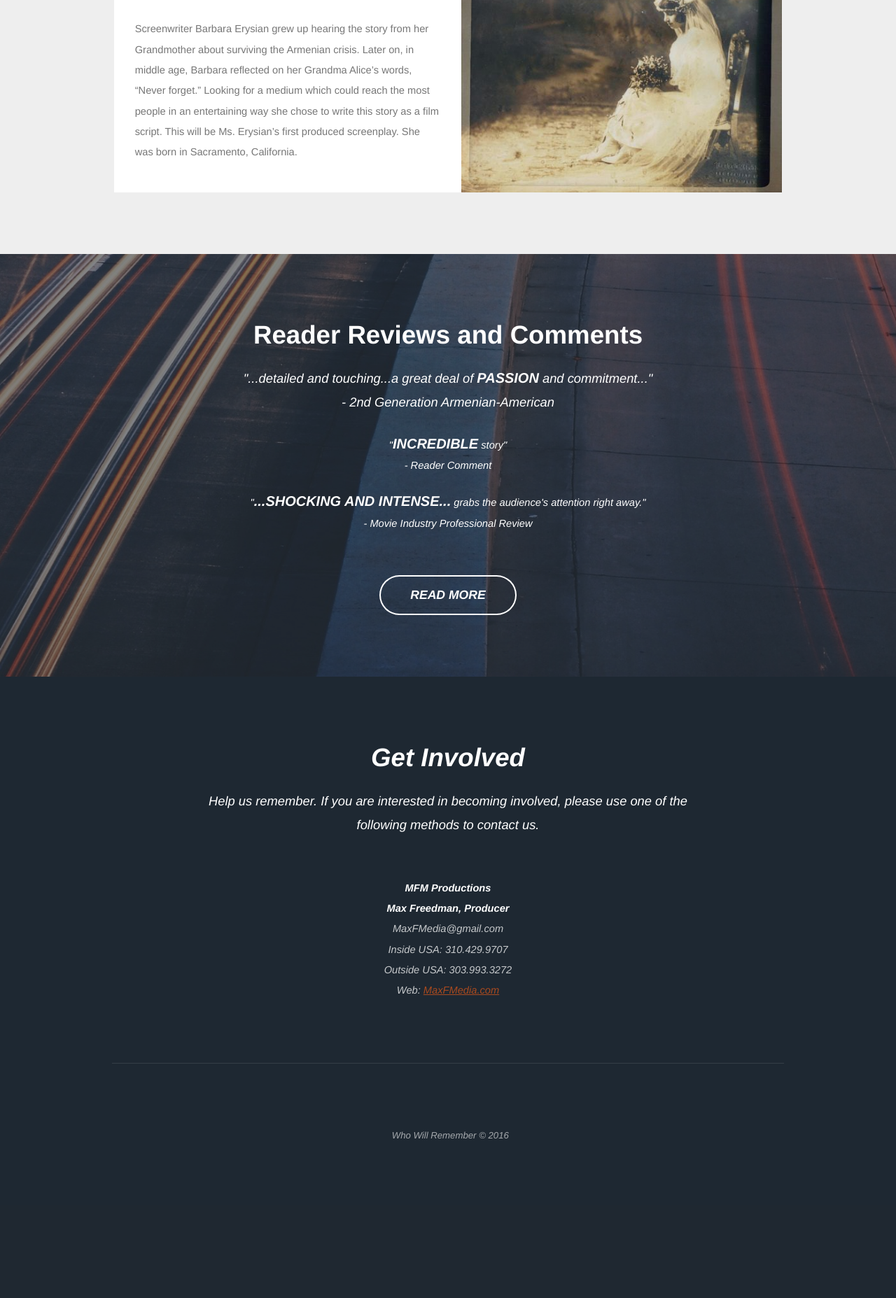
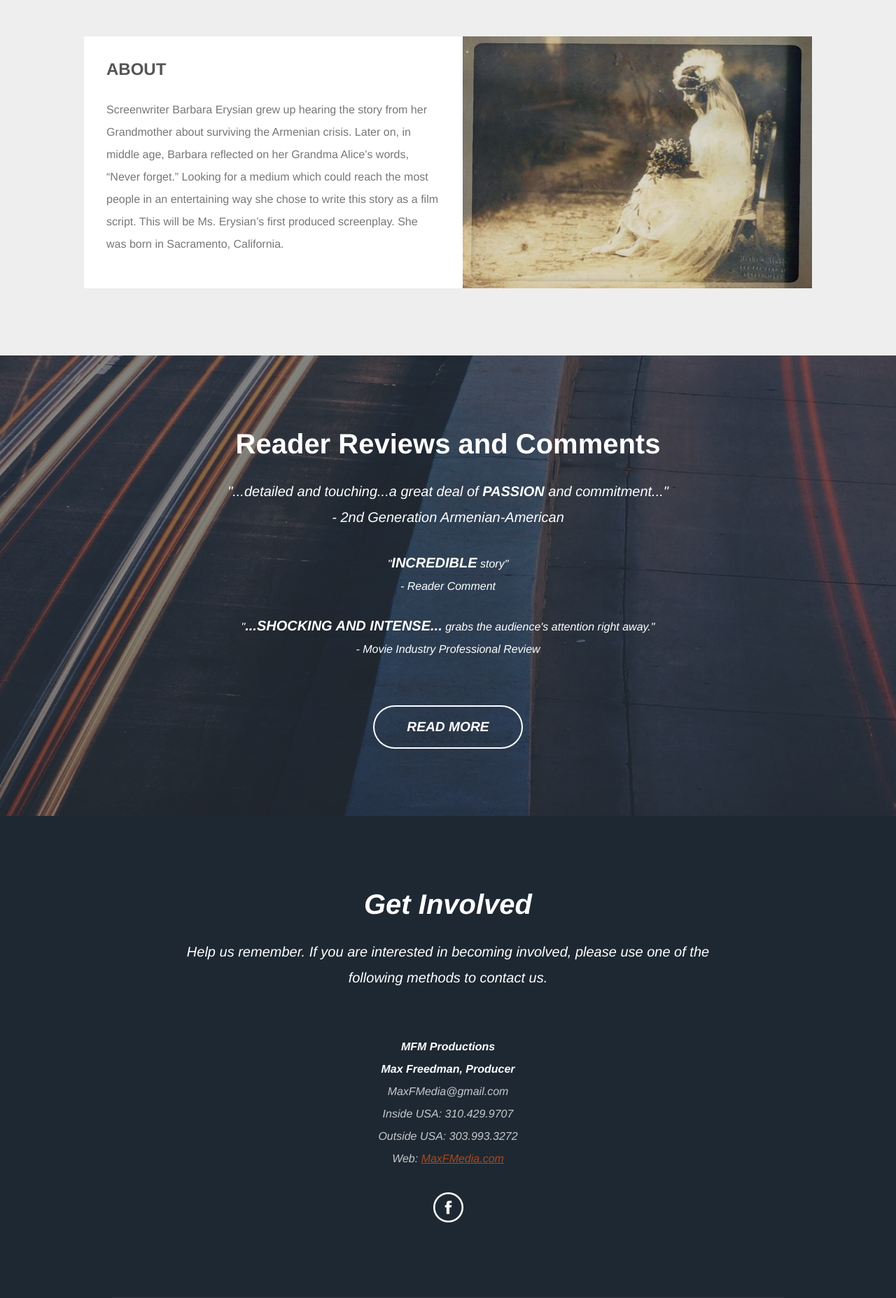
Before and after one commit to jacburge/wewillremember, a Flask app: page / in a window 1280 px wide. Shown: the part 1921-3776 px from the top of the page at 70% size. Before the commit the page ends 3548 px from the top, so only its background shows below. Run offline with Flask 2, Linux system fonts and the light colour scheme; some web fonts are replaced.

Commit message:
Add facebook icon link

```diff
--- a/app/static/css/main.css
+++ b/app/static/css/main.css
@@ -1591,7 +1591,7 @@
 
 	body, input, select, textarea {
 		font-family: 'Arapey', Helvetica, sans-serif;
-		font-size: 13pt;
+		font-size: 16pt;
 		font-weight: 400;
 		line-height: 2em;
 	}
@@ -1599,7 +1599,7 @@
 		@media screen and (max-width: 1680px) {
 
 			body, input, select, textarea {
-				font-size: 11pt;
+				font-size: 14pt;
 			}
 
 		}
@@ -1607,7 +1607,7 @@
 		@media screen and (max-width: 1280px) {
 
 			body, input, select, textarea {
-				font-size: 11pt;
+				font-size: 12pt;
 			}
 
 		}
--- a/app/templates/index.html
+++ b/app/templates/index.html
@@ -125,12 +125,16 @@
 						<h2>Get Involved</h2>
 						<p>Help us remember. If you are interested in becoming involved, please use one of the following methods to contact us.</p>
 					</header>
+					<!-- <span class="image"><a href="https://www.facebook.com/WhoWillRemember/"><img src="../static/img/Facebook-256.png" alt=""></a> </span> -->
+					<!-- <h2>Facebook:  </h2> -->
+
 					<p style="align:center"><b>MFM Productions<br>
 					Max Freedman, Producer</b><br>
 					MaxFMedia@gmail.com<br>
 					Inside USA: 310.429.9707<br>
 					Outside USA: 303.993.3272<br>
-					Web: <a href="MaxFMedia.com">MaxFMedia.com</a><br>
+					Web: <a href="MaxFMedia.com">MaxFMedia.com</a><br><br>
+					<a href="https://www.facebook.com/WhoWillRemember/"><img src="../static/img/Facebook-256.png" alt="" style="width:50;height:50"></a><!-- Created by Maria Maldonado // Noun Project -->
 					</p>
 					<!-- <form action="#" method="POST">
 						<div class="container 75%">
@@ -172,7 +176,7 @@
 						</a></li>
 					</ul> -->
 					<ul class="copyright">
-						<li>Who Will Remember &copy; 2016</li>
+						<li>Who Will Remember &copy; 2018</li>
 						<!-- <li>Images: <a href="http://unsplash.com">Unsplash</a>.</li>
 						<li>Design: <a href="http://templated.co">TEMPLATED</a>.</li> -->
 					</ul>
```
Also changed, not shown: app/static/img/Facebook-256.png (added), app/static/img/facebook.png (added), 1 other file.
